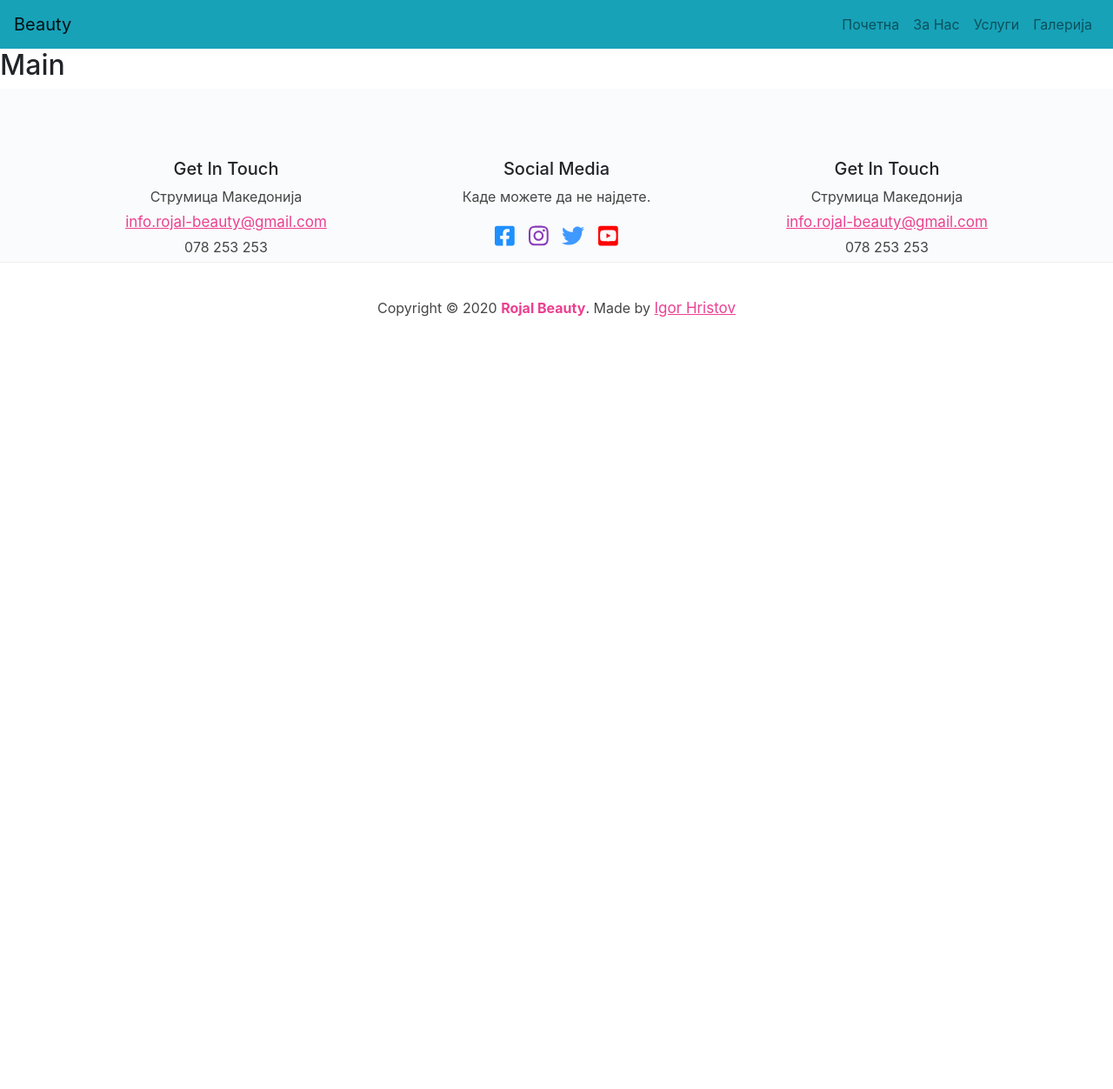
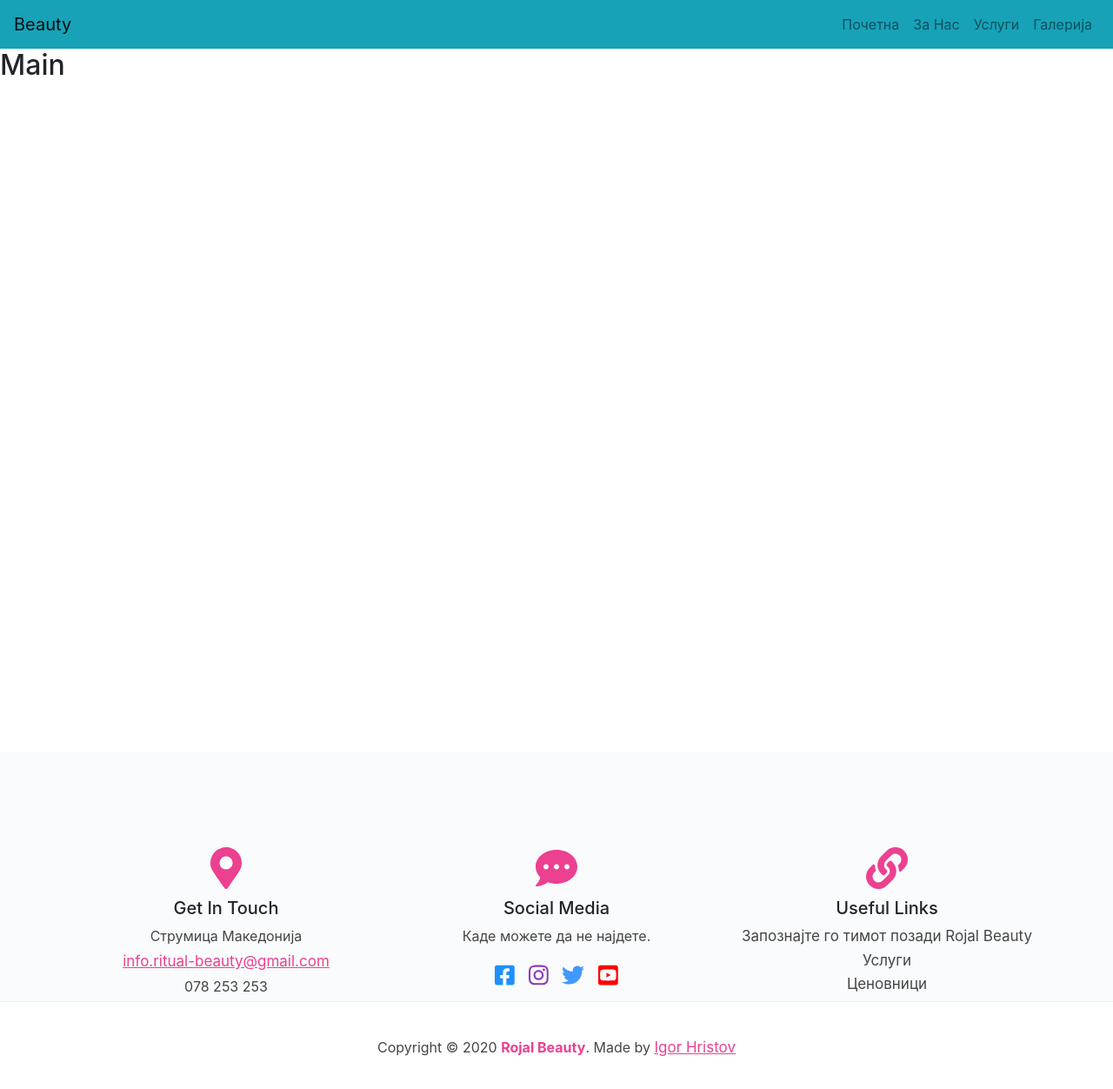
Before and after one commit to igorhristov/beauty-app, a React (Create React App) app: page / in a window 1280 px wide. Shown: the top 1252 px of the page at 87% size. Before the commit the page ends 800 px from the top, so only its background shows below. Built offline with nearby package versions, Linux system fonts and the light colour scheme.

Commit message:
add footer title and styles

```diff
--- a/src/App.js
+++ b/src/App.js
@@ -9,7 +9,7 @@ const App = () => {
     return (
         <>
             <Header />
-            <h2>Main</h2>
+            <h2 style={{"height": "100vh"}}>Main</h2>
             <Footer />
         </>
     );
--- a/src/components/footer/footer.component.jsx
+++ b/src/components/footer/footer.component.jsx
@@ -2,7 +2,7 @@ import React from 'react';
 import { Container, Row } from 'react-bootstrap';
 import { FontAwesomeIcon } from '@fortawesome/react-fontawesome';
 import { faTwitter, faFacebookSquare, faInstagram, faYoutubeSquare } from '@fortawesome/free-brands-svg-icons';
-
+import { faLink, faCommentDots, faMapMarkerAlt } from '@fortawesome/free-solid-svg-icons';
 import './footer.styles.css';
 
 const Footer = () => (
@@ -10,18 +10,22 @@ const Footer = () => (
         <Container>
             <Row>
                 <div className='col-md-4 text-center'>
+                    <FontAwesomeIcon size='3x' className='footer-title' icon={faMapMarkerAlt} />
+
                     <h5>Get In Touch</h5>
 
                     <p>Струмица Македонија</p>
 
                     <p>
-                        <a href='mailto:contact@youremail.com'>info.rojal-beauty@gmail.com</a>
+                        <a href='mailto:contact@youremail.com'>info.ritual-beauty@gmail.com</a>
                     </p>
 
                     <p>078 253 253</p>
                 </div>
 
                 <div className='col-md-4 text-center'>
+                    <FontAwesomeIcon size='3x' className='footer-title' icon={faCommentDots} />
+
                     <h5>Social Media</h5>
 
                     <p>Каде можете да не најдете.</p>
@@ -52,20 +56,25 @@ const Footer = () => (
                 </div>
 
                 <div className='col-md-4 text-center'>
-                    <h5>Get In Touch</h5>
+                    <FontAwesomeIcon size='3x' className='footer-title' icon={faLink} />
+                    <h5>Useful Links</h5>
 
-                    <p>Струмица Македонија</p>
+                    <a href='#' className='footer-links'>
+                        Запознајте го тимот позади Rojal Beauty
+                    </a>
 
-                    <p>
-                        <a href='mailto:contact@youremail.com'>info.rojal-beauty@gmail.com</a>
-                    </p>
+                    <a href='#' className='footer-links'>
+                        Услуги
+                    </a>
 
-                    <p>078 253 253</p>
+                    <a href='#' className='footer-links'>
+                        Ценовници
+                    </a>
                 </div>
             </Row>
         </Container>
-        <div class='container-fluid footer-bottom px-0'>
-            <div class='row no-gutters mx-0'>
+        <Container fluid className='footer-bottom px-0'>
+            <Row noGutters className='mx-0'>
                 <div class='col-md-12 text-center'>
                     <p>
                         Copyright © 2020 <span class='template-name'>Rojal Beauty</span>. Made by{' '}
@@ -74,8 +83,8 @@ const Footer = () => (
                         </a>
                     </p>
                 </div>
-            </div>
-        </div>
+            </Row>
+        </Container>
     </footer>
 );
 
--- a/src/components/footer/footer.styles.css
+++ b/src/components/footer/footer.styles.css
@@ -43,6 +43,11 @@ span.template-name {
     font-weight: bold;
     color: #ec4090;
 }
+.footer .footer-title {
+    margin: 10px 0;
+    margin-top: 30px;
+    color: #ec4090;
+}
 
 a.footer-links {
     display: block;
@@ -66,21 +71,20 @@ ul.footer_social {
     padding: 0;
     padding-top: 15px;
     text-align: center;
-
 }
 
 ul.footer_social li {
     display: inline-block;
     margin: 0;
-    line-height: 100% ;
+    line-height: 100%;
 }
 
 ul.footer_social li a .i {
     display: inline-block;
     margin: 0 8px;
     padding: 0;
-    font-size: 26px ;
-    line-height: 26px ;
+    font-size: 26px;
+    line-height: 26px;
     color: #1e90ff;
     transition: all 0.5s ease-in-out;
     -moz-transition: all 0.25s ease-in-out;
@@ -100,7 +104,7 @@ ul.footer_social li a .fa-instagram {
 }
 
 ul.footer_social li a .fa-youtube {
-    color: #FF0000;
+    color: #ff0000;
 }
 
 ul.footer_social li a .i:hover {
```
